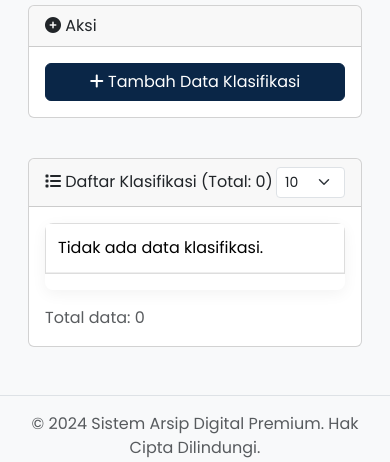
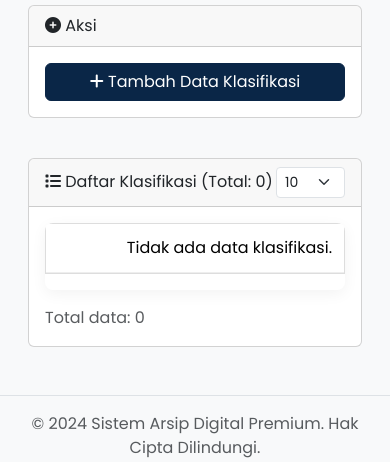
Before and after one commit to mughie77/arsip-smk2, a PHP site: page /admin/klasifikasi_surat.php in a window 390 px wide. Shown: the part 449-911 px from the top of the page. Run offline with PHP 8.4, Linux system fonts and the light colour scheme; a user stored in the database is signed in; data that the repository does not hold is empty; some libraries are stand-ins or nearby versions.

Commit message:
fix: Correct responsive table layout alignment
This commit fixes a CSS issue that caused content in responsive tables to be misaligned on mobile devices.

- Analyzed the responsive table styles in `assets/css/custom.css` and identified that `padding-left: 50%` and `justify-content: space-between` were pushing content to the right edge of the cell, creating a "stacked on the left" appearance with a large empty gap.
- Modified the `.table-responsive td` rule within the media query to use `justify-content: flex-end`, `text-align: right`, and a smaller `padding-left`.
- This change correctly aligns the cell content to the right, next to its corresponding label, creating a clean and balanced layout on mobile screens and resolving the reported visual bug.

```diff
--- a/assets/css/custom.css
+++ b/assets/css/custom.css
@@ -34,12 +34,13 @@
     }
     .table-responsive td {
         display: flex;
-        justify-content: space-between;
+        justify-content: flex-end; /* Align content to the right */
         align-items: center;
         border: none;
         border-bottom: 1px solid #eee;
-        padding-left: 50%;
+        padding-left: 45%; /* Adjust padding to leave space for the label */
         position: relative;
+        text-align: right; /* Ensure text inside aligns to the right */
     }
     .table-responsive td::before {
         content: attr(data-label);
```
